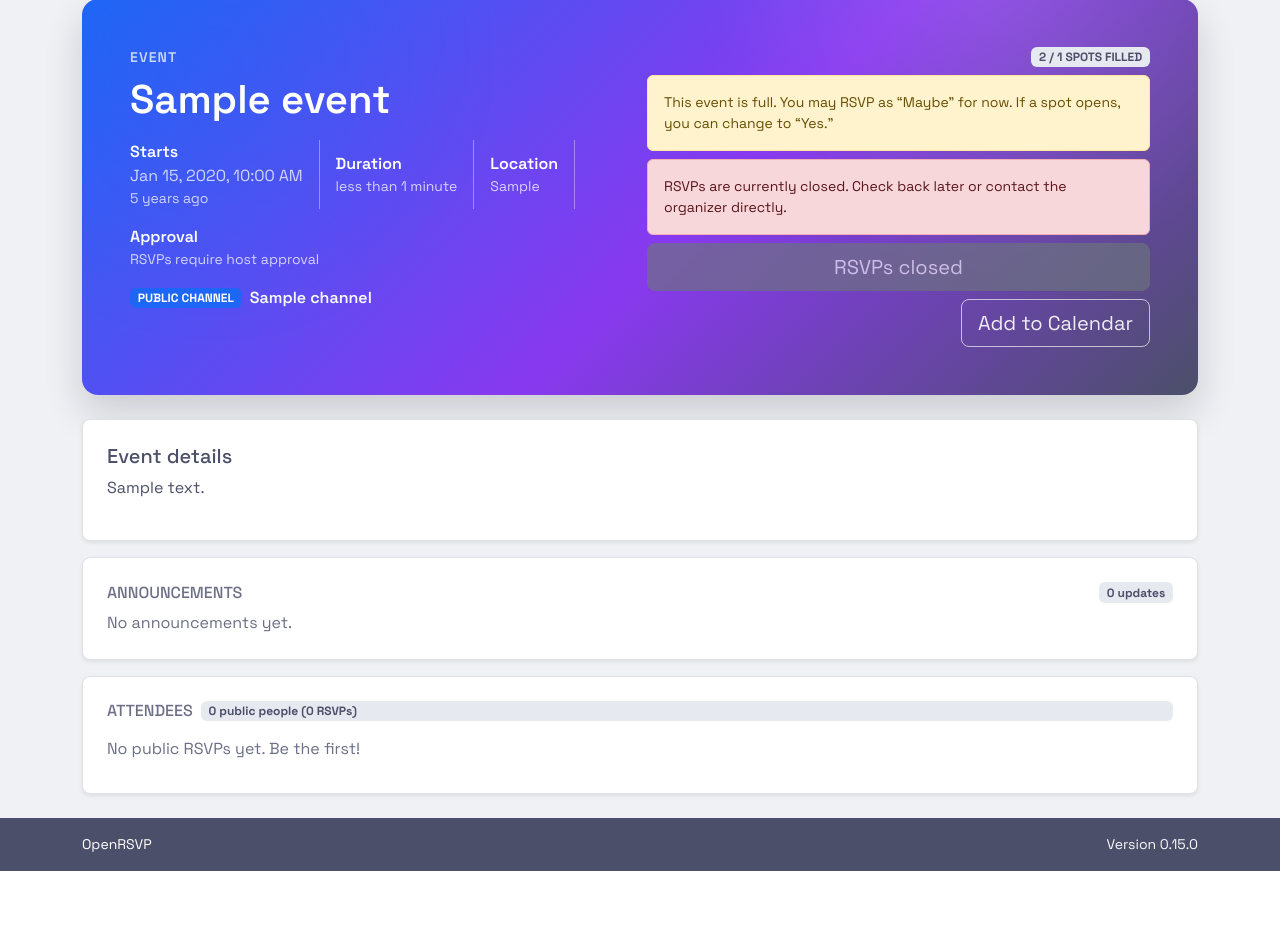
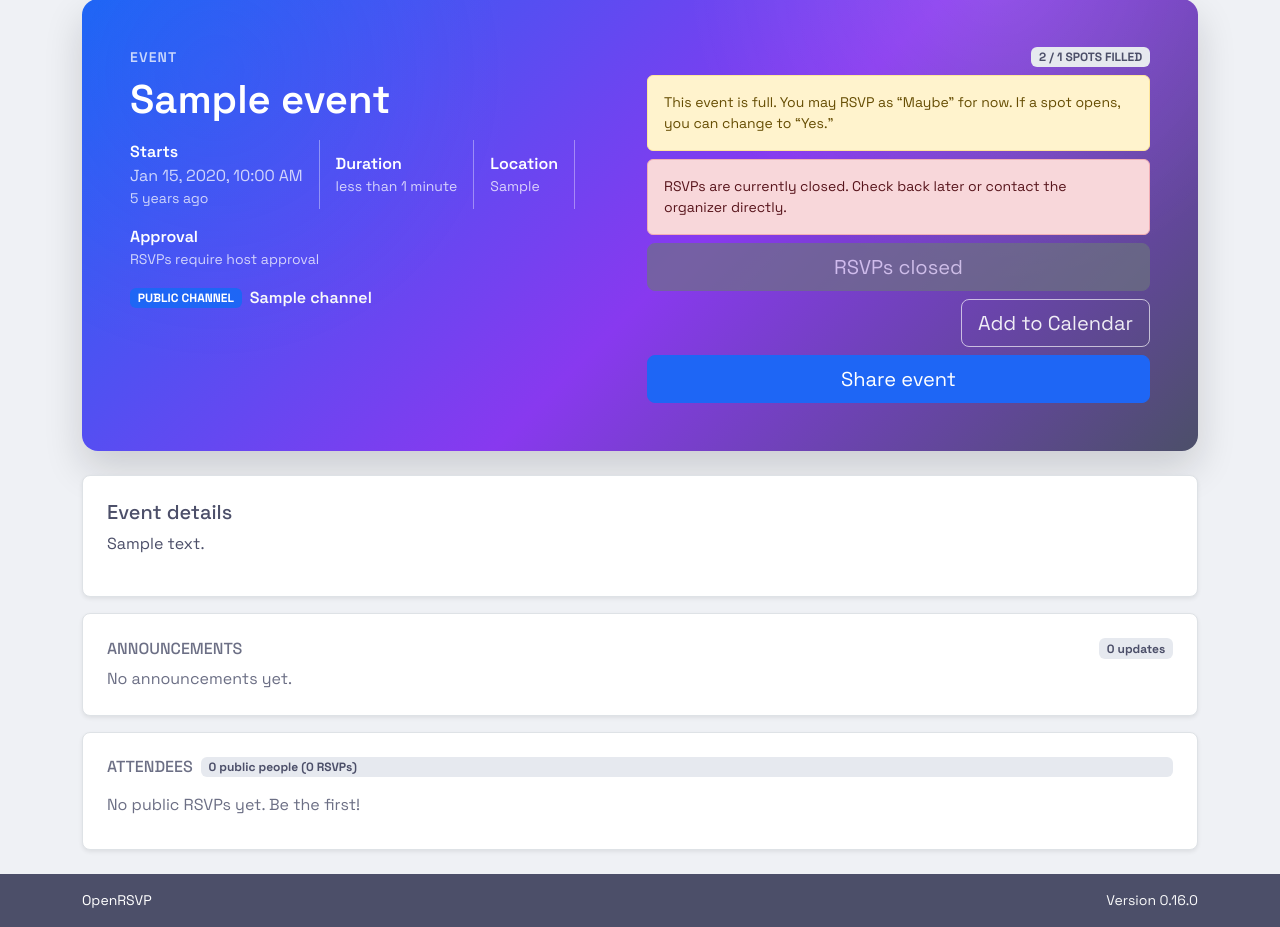
Before and after one commit to brandonleon/OpenRSVP, a FastAPI app: page /e/1 in a window 1280 px wide. Shown: the part 105-1032 px from the top of the page. Before the commit the page ends 976 px from the top, so only its background shows below. Run offline with FastAPI, Linux system fonts and the light colour scheme; tables that the repository leaves empty hold one stand-in row (values such as "Sample post"); some libraries are stand-ins or nearby versions.

Commit message:
feat(ui): add share button with clipboard and native share support on event page

```diff
--- a/openrsvp/static/event-page.js
+++ b/openrsvp/static/event-page.js
@@ -1,5 +1,40 @@
 (() => {
   let listenersBound = false;
+
+  const copyLink = (text) => {
+    if (!text) return Promise.reject(new Error("Missing share URL"));
+    if (
+      typeof navigator !== "undefined" &&
+      navigator.clipboard &&
+      typeof navigator.clipboard.writeText === "function"
+    ) {
+      return navigator.clipboard.writeText(text);
+    }
+    return new Promise((resolve, reject) => {
+      const textarea = document.createElement("textarea");
+      textarea.value = text;
+      textarea.setAttribute("readonly", "");
+      textarea.style.position = "absolute";
+      textarea.style.left = "-9999px";
+      document.body.appendChild(textarea);
+      const selection = document.getSelection();
+      const selected =
+        selection && selection.rangeCount > 0 ? selection.getRangeAt(0) : null;
+      textarea.select();
+      try {
+        document.execCommand("copy");
+        resolve();
+      } catch (error) {
+        reject(error);
+      } finally {
+        document.body.removeChild(textarea);
+        if (selected && selection) {
+          selection.removeAllRanges();
+          selection.addRange(selected);
+        }
+      }
+    });
+  };
 
   const renderQr = (container) => {
     const target = container.getAttribute("data-rsvp-url");
@@ -25,11 +60,101 @@
     renderQr(container);
   };
 
+  const shareViaOsSheet = async (data) => {
+    if (
+      typeof navigator === "undefined" ||
+      typeof navigator.share !== "function"
+    ) {
+      return false;
+    }
+    try {
+      await navigator.share(data);
+      return true;
+    } catch (error) {
+      if (error && error.name === "AbortError") {
+        return true;
+      }
+      return false;
+    }
+  };
+
+  const getShareCapabilityState = () => {
+    if (typeof window !== "undefined" && !window.isSecureContext) {
+      return "insecure";
+    }
+    if (
+      typeof navigator === "undefined" ||
+      typeof navigator.share !== "function"
+    ) {
+      return "unsupported";
+    }
+    return "available";
+  };
+
+  const bindShareButton = () => {
+    const button = document.querySelector("[data-share-button]");
+    if (!button || button.dataset.shareBound === "true") return;
+    const shareData = {
+      title:
+        button.getAttribute("data-share-title") || document.title || "OpenRSVP",
+      text:
+        button.getAttribute("data-share-text") ||
+        `Check out ${document.title || "this event"} on OpenRSVP.`,
+      url: button.getAttribute("data-share-url") || window.location.href,
+    };
+    const defaultMarkup = button.innerHTML;
+    const successLabel =
+      button.getAttribute("data-share-success-label") || "Link copied!";
+    const failureLabel =
+      button.getAttribute("data-share-error-label") || "Copy blocked";
+    const insecureLabel =
+      button.getAttribute("data-share-insecure-label") ||
+      "Share needs HTTPS (link copied)";
+    const unsupportedLabel =
+      button.getAttribute("data-share-unsupported-label") ||
+      "Sharing unavailable (link copied)";
+    const restoreDefault = () => {
+      if (typeof defaultMarkup === "string" && defaultMarkup.length > 0) {
+        button.innerHTML = defaultMarkup;
+      } else {
+        button.textContent =
+          button.getAttribute("data-share-default-label") || "Share event";
+      }
+    };
+    button.dataset.shareBound = "true";
+
+    button.addEventListener("click", async () => {
+      const capability = getShareCapabilityState();
+      if (capability === "available" && (await shareViaOsSheet(shareData))) {
+        return;
+      }
+      try {
+        await copyLink(shareData.url);
+        if (capability === "insecure") {
+          button.textContent = insecureLabel;
+        } else if (capability === "unsupported") {
+          button.textContent = unsupportedLabel;
+        } else {
+          button.textContent = successLabel;
+        }
+      } catch (error) {
+        button.textContent = failureLabel;
+      }
+      setTimeout(() => {
+        restoreDefault();
+      }, 1600);
+    });
+  };
+
   const init = () => {
     setupQr();
+    bindShareButton();
     if (!listenersBound) {
       document.addEventListener("themechange", setupQr);
-      document.addEventListener("htmx:afterSwap", setupQr);
+      document.addEventListener("htmx:afterSwap", () => {
+        setupQr();
+        bindShareButton();
+      });
       listenersBound = true;
     }
   };
--- a/openrsvp/templates/event.html
+++ b/openrsvp/templates/event.html
@@ -32,6 +32,18 @@
       <a class="btn btn-primary btn-lg w-100" href="/e/{{ event.id }}/rsvp">Submit RSVP</a>
       {% endif %}
       <a class="btn btn-outline-secondary btn-lg" href="/api/v1/events/{{ event.id }}/event.ics">Add to Calendar</a>
+      <button
+        class="btn btn-outline-light btn-lg w-100"
+        type="button"
+        data-share-button
+        data-share-title="{{ event.title|e }}"
+        data-share-text="Check out {{ event.title|e }} on OpenRSVP."
+        data-share-url="{{ request.url }}"
+        data-share-insecure-label="Share requires HTTPS (link copied)"
+        data-share-unsupported-label="Sharing unavailable (link copied)"
+      >
+        Share event
+      </button>
     </div>
   </div>
 </section>
--- a/pyproject.toml
+++ b/pyproject.toml
@@ -1,6 +1,6 @@
 [project]
 name = "openrsvp"
-version = "0.15.0"
+version = "0.16.0"
 description = "Accountless RSVP platform powered by FastAPI"
 readme = "README.md"
 requires-python = ">=3.11"
```
Also changed, not shown: 1 other file.
